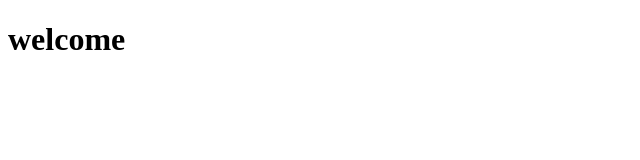
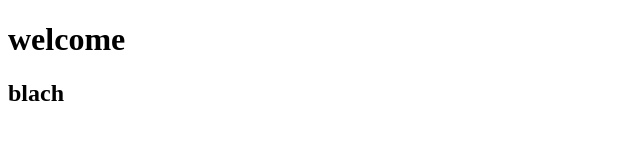
Before and after one commit to Josmarasg/josmar, a plain HTML site: page index.html in a window 1280 px wide. Shown: the whole page, without its empty margins (0-640 px from the left). Drawn offline with Linux system fonts and the light colour scheme.

Commit message:
ahora cambie el html

```diff
--- a/index.html
+++ b/index.html
@@ -8,5 +8,6 @@
 </head>
 <body>
   <h1>welcome</h1>
+  <h2>blach</h2>
 </body>
 </html>
```
